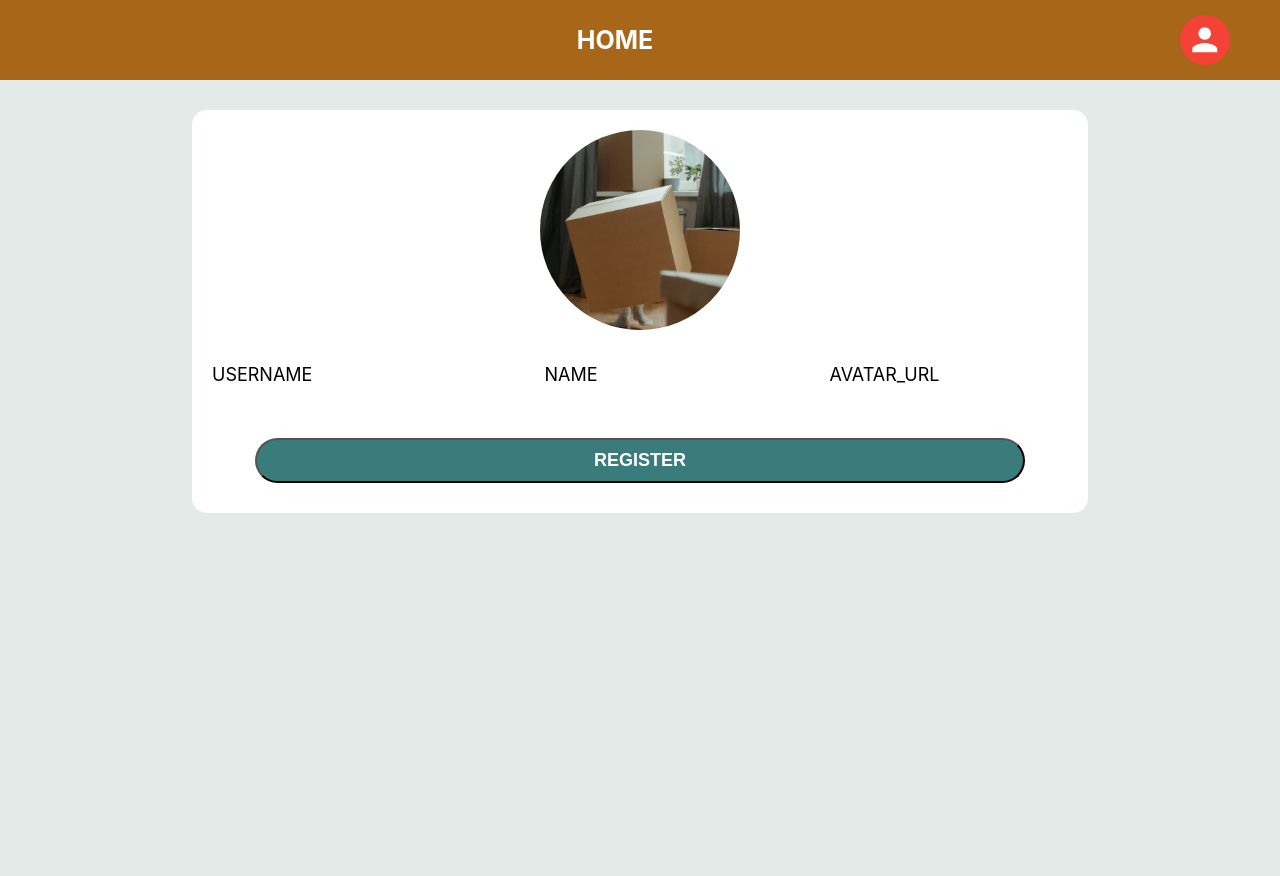
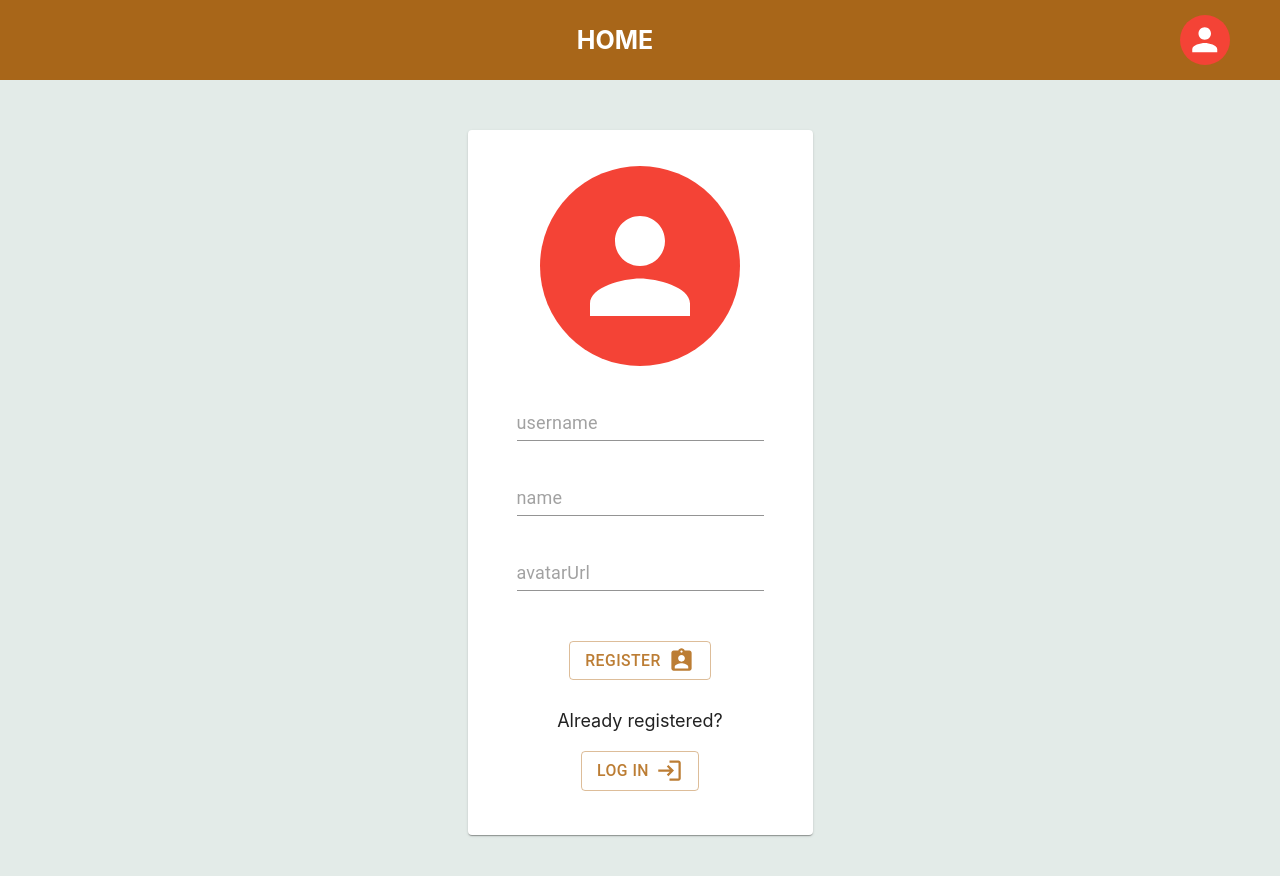
Before and after one commit to CelinaPlatt/nc-games, a React (Create React App) app: page /register in a window 1280 px wide. Shown: the top 876 px of the page. Before the commit the page ends 800 px from the top, so only its background shows below. Built offline with nearby package versions, Linux system fonts and the light colour scheme; no server answers.

Commit message:
Add Registration Functionality

```diff
--- a/src/components/Register.jsx
+++ b/src/components/Register.jsx
@@ -1,143 +1,192 @@
-// import { useContext } from 'react';
-// import { useState } from 'react';
-// import { Link } from 'react-router-dom';
-// import { UsersContext } from '../contexts/Users';
-// import '../styles/Login.css';
-// import { Redirect } from 'react-router';
+import { useContext } from 'react';
+import { useState } from 'react';
+import '../styles/Login.css';
+import Box from '@mui/material/Box';
+import Alert from '@mui/material/Alert';
+import { UserContext } from '../contexts/User';
+import { useHistory } from 'react-router';
+import Card from '@mui/material/Card';
+import CardContent from '@mui/material/CardContent';
+import Button from '@mui/material/Button';
+import Avatar from '@mui/material/Avatar';
+import { red } from '@mui/material/colors';
+import { Input } from '@mui/material';
+import LoginIcon from '@mui/icons-material/Login';
+import AssignmentIndIcon from '@mui/icons-material/AssignmentInd';
+import { postUser } from '../utils/Api';
 
-// import Box from '@mui/material/Box';
-// import Alert from '@mui/material/Alert';
+const ariaLabel = { 'aria-label': 'description' };
 
 const Register = () => {
-  // const [usernameInput, setUsernameInput] = useState('');
-  // const [nameInput, setNameInput] = useState('');
-  // const [avatar, setAvatar] = useState('');
-  // const [avatarInput, setAvatarInput] = useState('');
-  // const [user, setUser] = useState('');
-  // const [usernameErr, setUsernameErr] = useState('');
-  // const [nameErr, setNameErr] = useState('');
-  // const [loggedInUser, setLoggedInUser] = useState('');
+  const [usernameInput, setUsernameInput] = useState('');
+  const [nameInput, setNameInput] = useState('');
+  const [avatarInput, setAvatarInput] = useState('');
+  const [usernameErr, setUsernameErr] = useState('');
+  const [nameErr, setNameErr] = useState('');
+  const [isRegisterSuccessful, setIsRegisterSuccessful] = useState(false);
+  const [err, setErr] = useState(false);
 
-  // const { users } = useContext(UsersContext);
-  // console.log(users, 'users');
+  const { user, setUser } = useContext(UserContext);
 
-  // const validateUserName = () => {
-  //   setUsernameErr('');
-  //   const userMatch = users.filter((user) => {
-  //     return usernameInput === user.username;
-  //   });
-  //   const userMatched = userMatch[0];
-  //   if (userMatched) {
-  //     setUser(userMatched);
-  //   } else {
-  //     setUsernameErr(`Oops that user isn't register with us yet`);
-  //   }
-  // };
+  const history = useHistory();
 
-  // const resetErr = () => {
-  //   if (usernameErr) {
-  //     setUsernameErr('');
-  //   }
-  //   if (nameErr) {
-  //     setNameErr('');
-  //   }
-  // };
+  const validateUserName = () => {
+    const regex = /[^a-z0-9_.]/i;
+    const hasInvalidChars = regex.test(usernameInput);
+    const hasInvalidLength =
+      usernameInput.length < 6 || usernameInput.length > 30;
 
-  // const handleSubmit = (e) => {
-  //   e.preventDefault();
+    if (usernameInput) {
+      if (hasInvalidLength) {
+        setUsernameErr(`Oops! username must be between 6 and 30 characters`);
+      } else if (usernameInput && hasInvalidChars) {
+        setUsernameErr(`Oops!  no special characters other than '_' or '.' `);
+      }
+    }
+  };
 
-  //   setNameErr('Oops! wrong username or name');
-  //   setUser('');
-  // };
-  // setUsernameInput('');
-  // setNameInput('');
+  const validateName = () => {
+    const regex = /[^a-z\s]/i;
+    const hasInvalidChars = regex.test(nameInput);
+    const hasInvalidLength = nameInput.length < 6 || nameInput.length > 30;
+    setUsernameErr('');
 
-  // console.log(loggedInUser, 'loggedinuser');
-  // console.log(user, '<<<user');
-  // console.log(usernameInput, '<<username');
-  // console.log(nameInput, '<<name');
+    if (nameInput) {
+      if (hasInvalidLength) {
+        setNameErr(`Oops! name must be between 6 and 30 characters`);
+      } else if (nameInput && hasInvalidChars) {
+        setNameErr(`Oops!  no numbers or special characters other than space `);
+      }
+    }
+  };
 
-  // if (loggedInUser) {
-  //   return <Redirect to="/profile" user={user} />;
-  // }
+  const resetUserNameErr = () => {
+    if (usernameErr) {
+      setUsernameErr('');
+    }
+  };
+
+  const resetNameErr = () => {
+    if (nameErr) {
+      setNameErr('');
+    }
+  };
+
+  const handleSubmit = async (e) => {
+    e.preventDefault();
+    try {
+      // setLoading(true);
+      const postedUserFromApi = await postUser(
+        usernameInput,
+        nameInput,
+        avatarInput
+      );
+      setUser(postedUserFromApi);
+      setIsRegisterSuccessful(true);
+    } catch (err) {
+      setErr('Oops! Something went wrong.Try again');
+
+      setTimeout(() => {
+        setErr(false);
+      }, 2500);
+    }
+  };
+
+  if (isRegisterSuccessful) {
+    localStorage.setItem('loggedInUser', JSON.stringify(user));
+    history.push(`/${user.username}/profile`);
+  }
 
   return (
-    <div className="loginCard">
-      <form className="loginForm">
-        {/* <form className="loginForm" onSubmit={handleSubmit}> */}
-        <img
-          className="loginImg"
-          // src={avatar ? avatar : '/images/pexels-cottonbro-4569857.jpg'}
-          src="/images/pexels-cottonbro-4569857.jpg"
-          alt="username"
-          // onError={(e) => {
-          //   e.target.src = '/images/pexels-jan-kopřiva-5800065.jpg';
-          // }}
+    <Card
+      style={{ margin: '50px auto', textAlign: 'center' }}
+      sx={{ maxWidth: 345 }}
+    >
+      <CardContent>
+
+        <Avatar
+          style={{ margin: '20px auto', width: 200, height: 200 }}
+          sx={{ bgcolor: red[500] }}
+          alt={usernameInput ? usernameInput : 'avatar'}
+          src={avatarInput}
         />
-        <section className="inputsBlock">
-          <label htmlFor="username">USERNAME</label>
-          <input
-            type="text"
-            name="username"
-            id="username"
-            required
-            maxLength="30"
-            pattern="[abc]"
-            // value={usernameInput}
-            // onChange={(e) => {
-            //   setUsernameInput(e.target.value);
-            // }}
-            // onBlur={validateUserName}
-            // onFocus={resetErr}
+         {err && (
+                <Box sx={{ width: '100%' }}>
+                  <Alert severity="error">{err}</Alert>
+                </Box>
+              )}
+        <form className="newReviewFormContainer">
+          <Input
+            className="formInput"
+            placeholder="username"
+            inputProps={ariaLabel}
+            id="usernameInput"
+            value={usernameInput}
+            onChange={(e) => {
+              setUsernameInput(e.target.value);
+            }}
+            style={{ margin: 20 }}
+            onBlur={validateUserName}
+            onFocus={resetUserNameErr}
           />
-          {/* {usernameErr ? (
+          {usernameErr ? (
             <Box sx={{ width: '100%' }}>
               <Alert severity="error">{usernameErr}</Alert>
             </Box>
-          ) : null} */}
-
-          <label htmlFor="name">NAME</label>
-          <input
-          // type="password"
-          // name="name"
-          // id="name"
-          // required
-          // value={nameInput}
-          // onChange={(e) => {
-          //   setNameInput(e.target.value);
-          // }}
-          // onFocus={resetErr}
+          ) : null}
+          <Input
+            className="formInput"
+            placeholder="name"
+            inputProps={ariaLabel}
+            id="nameInput"
+            value={nameInput}
+            onChange={(e) => {
+              setNameInput(e.target.value);
+            }}
+            style={{ margin: 20 }}
+            onBlur={validateName}
+            onFocus={resetNameErr}
           />
-          {/* {nameErr ? (
+          {nameErr ? (
             <Box sx={{ width: '100%' }}>
               <Alert severity="error">{nameErr}</Alert>
             </Box>
-          ) : null} */}
+          ) : null}
 
-          <label htmlFor="avatar">AVATAR_URL</label>
-          <input
-          // type="url"
-          // name="avatar"
-          // id="avatar"
-          // value={avatarInput}
-          // onChange={(e) => {
-          //   setAvatarInput(e.target.value);
-          // }}
-          // onFocus={resetErr}
+          <Input
+            className="formInput"
+            placeholder="avatarUrl"
+            inputProps={ariaLabel}
+            id="avatarUrl"
+            value={avatarInput}
+            onChange={(e) => {
+              setAvatarInput(e.target.value);
+            }}
+            style={{ margin: 20 }}
           />
-          {/* {nameErr ? (
-            <Box sx={{ width: '100%' }}>
-              <Alert severity="error">{nameErr}</Alert>
-            </Box>
-          ) : null} */}
-        </section>
+        </form>
 
-        <button className="registerBtn">
-          {/* <button className="registerBtn" onClick={resetErr}> */}
-          Register
-        </button>
-      </form>
-    </div>
+        <Button
+          style={{ margin: '30px 0' }}
+          variant="outlined"
+          onClick={handleSubmit}
+        >
+          Register <AssignmentIndIcon className="btnSpan" />
+        </Button>
+
+        <p>Already registered?</p>
+
+        <Button
+          variant="outlined"
+          onClick={() => {
+            history.push('/login');
+          }}
+          style={{ margin: '20px 0' }}
+        >
+          Log in <LoginIcon className="btnSpan" />
+        </Button>
+      </CardContent>
+    </Card>
   );
 };
 
--- a/src/utils/Api.jsx
+++ b/src/utils/Api.jsx
@@ -68,11 +68,8 @@ export const patchCommentsVotes = async (comment_id, vote) => {
 };
 
 export const getUsers = async () => {
-  try {
-    const { data } = await gamesApi.get(`/users`);
-    return data.users;
-  } catch (err) {
-  }
+  const { data } = await gamesApi.get(`/users`);
+  return data.users;
 };
 
 export const postComment = async (username, review_id, body) => {
@@ -82,3 +79,12 @@ export const postComment = async (username, review_id, body) => {
   });
   return data.comment;
 };
+
+export const postUser = async (username, name, avatar_url) => {
+  const { data } = await gamesApi.post(`/users`, {
+    username: username,
+    name: name,
+    avatar_url: avatar_url,
+  });
+  return data.user;
+};
```
